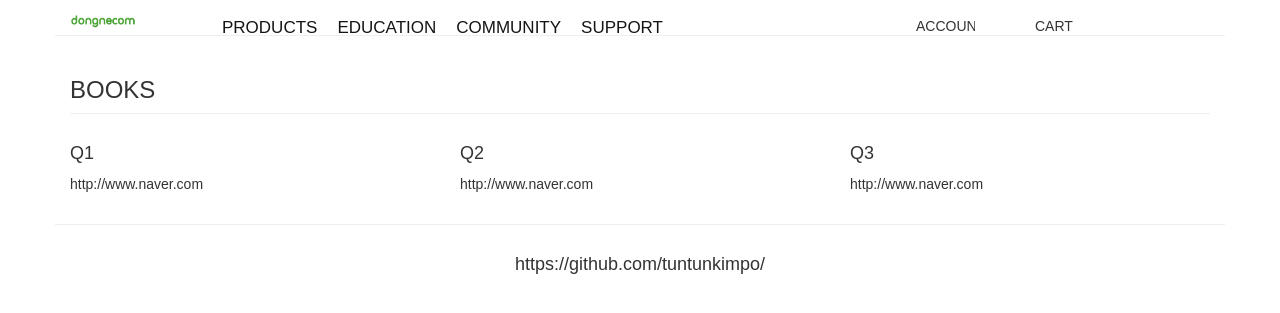
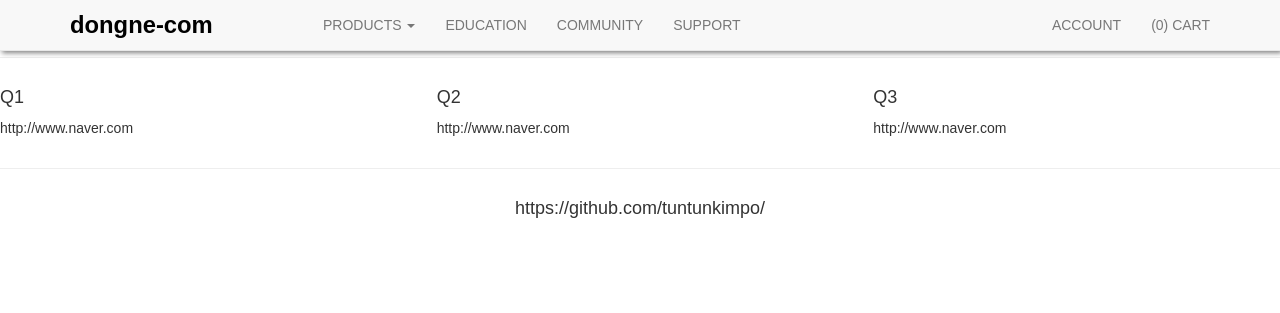
Before and after one commit to kindfamily/2018, a PHP site: page / in a window 1280 px wide. Shown: the top 313 px of the page. Run offline with PHP 8.4, Linux system fonts and the light colour scheme; some libraries are stand-ins or nearby versions.

Commit message:
부트스트랩 이용해서 고정된 네비바 및 그림자 완성 및 전체 화면 꽉차게

```diff
--- a/project1-dongnacom/css/style.css
+++ b/project1-dongnacom/css/style.css
@@ -6,13 +6,30 @@
 }
 /* fixed nav */
 body {margin:0;}
+.container{
+    margin: 0px;
+    /* padding: p */
+}
+#textlogo{
+    /* padding-top: 0.2rem; */
+    color: black;
+    font-size: 1.7em;
+    font-family: sans-serif;
+    font-weight: bolder;
+    padding-right: 4em;
+}
+/* .navbar {
+    padding-left: 5% !important;
+    padding-right: 5% !important;
+    margin-top: 0.5em !important;
+    margin-bottom: -30px !important;
 
-.navbar {
-  overflow: hidden;
-  /* background-color: #333; */
-  position: fixed;
-  top: 0;
-  width: 100%;
+    overflow: hidden-x;
+
+    position: fixed;
+    top: 0;
+    width: 100%;
+    -webkit-font-smoothing: antialiased;
 }
 
 .navbar a {
@@ -23,15 +40,15 @@ body {margin:0;}
   padding-left: 10px;
   padding-right: 10px;
 
-  /* padding: 14px 16px; */
+
   text-decoration: none;
-  font-size: 17px;
+  font-size: 1.5rem;
 }
 
 .navbar a:hover {
   background: #ddd;
   color: black;
-}
+} */
 
 .main {
   padding: 16px;
@@ -52,26 +69,7 @@ body {margin:0;}
     margin-top: 0;
 }
 
-.navbar {
-    border: 1px solid black;
 
-
-    padding-left: 5% !important;
-    padding-right: 5% !important;
-    margin-top: 15px !important;
-    margin-bottom: -30px !important;
-
-
-
-    /* text-align: center; */
-
-    overflow: hidden-x;
-    /* background-color: #333; */
-    position: fixed;
-    top: 0;
-    width: 100%;
-    -webkit-font-smoothing: antialiased;
-  }
 
 div{
     /* border: 1px solid black; */
--- a/project1-dongnacom/index.html
+++ b/project1-dongnacom/index.html
@@ -5,7 +5,7 @@
     <meta http-equiv="X-UA-Compatible" content="IE=edge, chrome=1">
     <meta charset="utf-8">
     <meta name="viewport" content="width=device-width, initial-scale=1, maximum-scale=1.0, user-scalable=no">
-       <title>randomQ</title>
+    <title>dongnecom</title>
     <!-- google web font-->
     <!-- <link href="https://fonts.googleapis.com/css?family=Raleway:100" rel="stylesheet"> -->
     <!-- 작은요소 사용자화       -->
@@ -14,11 +14,59 @@
     <link rel="stylesheet" href="https://maxcdn.bootstrapcdn.com/bootstrap/3.3.7/css/bootstrap.min.css" integrity="sha384-BVYiiSIFeK1dGmJRAkycuHAHRg32OmUcww7on3RYdg4Va+PmSTsz/K68vbdEjh4u" crossorigin="anonymous">
    </head>
    <body>
+        <nav class="navbar navbar-default navbar-fixed-top" style="box-shadow: 2px 2px 5px gray !important; width:100%;">
                 <div class="container">
+                  <div class="navbar-header">
+                    <button type="button" class="navbar-toggle collapsed" data-toggle="collapse" data-target="#navbar" aria-expanded="false" aria-controls="navbar">
+                      <span class="sr-only">Toggle navigation</span>
+                      <span class="icon-bar"></span>
+                      <span class="icon-bar"></span>
+                      <span class="icon-bar"></span>
+                    </button>
+                    <a class="navbar-brand" id="textlogo" href="#">dongne-com</a>
+                  </div>
+                  <div id="navbar" class="navbar-collapse collapse">
+                    <ul class="nav navbar-nav">
+                    <li class="dropdown">
+                        <a href="#" class="dropdown-toggle" data-toggle="dropdown" role="button" aria-haspopup="true" aria-expanded="false">PRODUCTS <span class="caret"></span></a>
+                        <ul class="dropdown-menu" style="border: 0px;">
+                            <li><a href="#">Action</a></li>
+                            <li><a href="#">Another action</a></li>
+                            <li><a href="#">Something else here</a></li>
+                            <!-- <li role="separator" class="divider"></li> -->
+                            <!-- <li class="dropdown-header">Nav header</li> -->
+                            <li><a href="#">Separated link</a></li>
+                            <li><a href="#">One more separated link</a></li>
+                        </ul>
+                      </li>
+                      <li><a href="#about">EDUCATION</a></li>
+                      <li><a href="#contact">COMMUNITY</a></li>
+                      <li><a href="#contact">SUPPORT</a></li>
+
+                    </ul>
+                    <ul class="nav navbar-nav navbar-right">
+                      <li><a href="../navbar/">ACCOUNT</a></li>
+                      <li><a href="../navbar-static-top/">(0) CART</a></li>
+                      <!-- <li class="active"><a href="./">Fixed top <span class="sr-only">(current)</span></a></li> -->
+                    </ul>
+                  </div><!--/.nav-collapse -->
+                </div>
+              </nav>
+
+
+
+
+      <div class="container" style="margin: 0; width: 100%; padding: 0;">
           <!-- style="box-shadow: 2px 2px 5px gray !important; width:100%;" -->
 
-        <div class="row">
-                <div id="logo" class="col-md-1" style="text-align: center;"></div>
+
+
+
+
+        <!-- <div class="row" style="box-shadow: 2px 2px 3px gray; padding: 1rem 8rem; z-index:999; top:0px; left:0px;" >
+
+
+            <div id="textlogo"class="col-md-2">dongne-com</div>
 
                 <div class="navbar col-md-6 ">
                     <a href="#home">PRODUCTS</a>
@@ -30,30 +78,11 @@
                 <div id="" class="col-md-1 navbar"></div>
 
                 <div id="" class="col-md-1 navbar">ACCOUNT</div>
-                <div id="" class="col-md-1 navbar">CART</div>
-            </div>
-        <!-- <div class="row" >
-
-            <div id="logo" class="col-md-2" style="text-align: center;"></div>
-            <div id="" class="col-md-1 navbar">PRODUCTS</div>
-            <div id="" class="col-md-1 navbar">EDUCATION</div>
-            <div id="" class="col-md-1 navbar">COMMUNITY</div>
-            <div id="" class="col-md-1 navbar">SUPPORT</div>
-
-            <div id="" class="col-md-2 navbar"></div>
-
-            <div id="" class="col-md-1 navbar">ACCOUNT</div>
-            <div id="" class="col-md-1 navbar">CART</div>
-
-
+                <div id="" class="col-md-1 navbar">(0)CART</div>
             </div> -->
-
-        <div class="row">
-            <hr class="hr">
-        </div>
         <div class="row">
            <div class="col-md-12">
-               <img src="http://via.placeholder.com/1820x400" class="img-responsive placeholdimg" alt="">
+               <img src="http://via.placeholder.com/1400x800" class="img-responsive placeholdimg" alt="">
            </div>
        </div>
        <div class="row">
```
Lines whose indentation alone changed are shown as unchanged.
